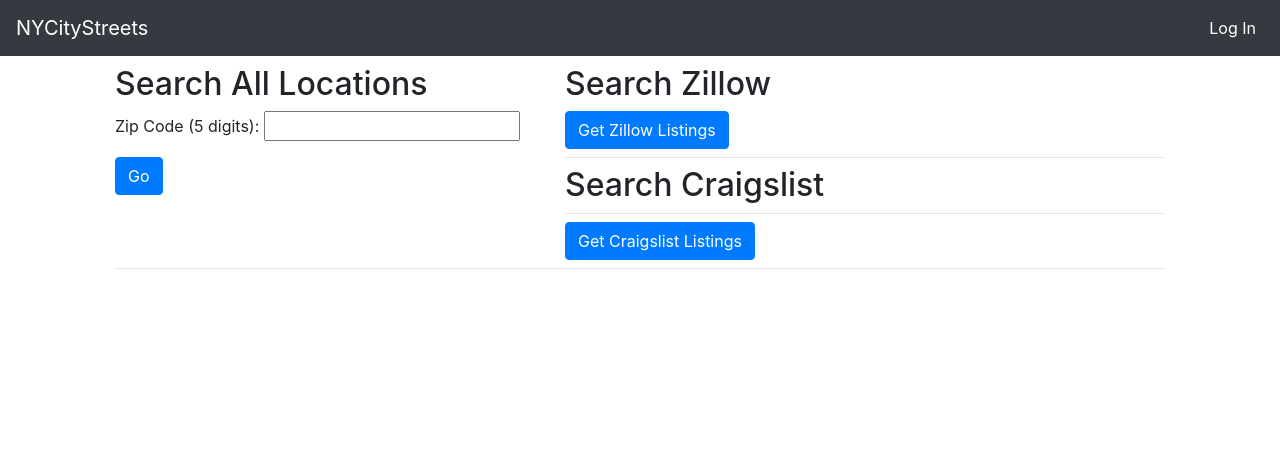
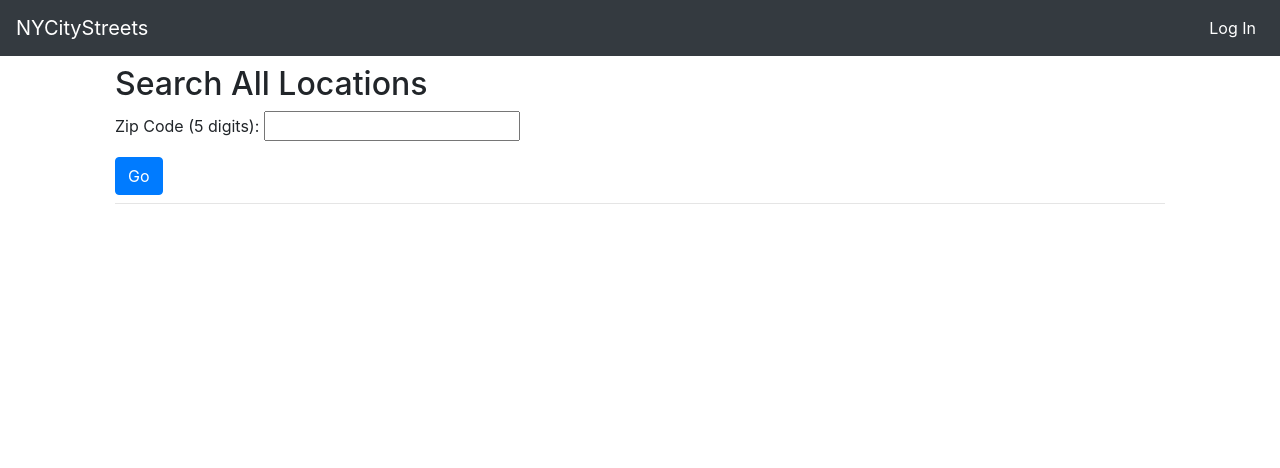
Before and after one commit to gcivil-nyu-org/fall2019-cs-gy-6063-team-five_fries, a Django app: page /search/ in a window 1280 px wide. Shown: the top 468 px of the page. Run offline with Django 3.2, Linux system fonts and the light colour scheme; some libraries are stand-ins or nearby versions.

Commit message:
Remove craigslist and zillow button from the search page

```diff
--- a/search/templates/search/search.html
+++ b/search/templates/search/search.html
@@ -25,21 +25,6 @@ $(document).ready(function(){
                             required pattern="\d*">
                         <p></p>
                         <input type="submit" class="btn btn-primary" value="Go">
-                    </form>
-                </div>
-                <div class="col-7">
-                    <h2>Search Zillow</h2>
-                    <form action="{% url 'search' %}" method="post">
-                        {% csrf_token %}
-                        {{ form|crispy }}
-                        <button type="submit" class="btn btn-primary" name="zillow">Get Zillow Listings</button>
-                    </form>
-                    <hr class="mt-0 mb-2 mt-2">
-                    <h2>Search Craigslist</h2>
-                    <hr class="mt-0 mb-2">
-                    <form action="{% url 'clist_results' %}" method="post">
-                        {% csrf_token %}
-                        <button type="submit" class="btn btn-primary" name="craigslist">Get Craigslist Listings</button>
                     </form>
                 </div>
             </div>
--- a/search/tests.py
+++ b/search/tests.py
@@ -102,8 +102,9 @@ class SearchIndexViewTests(TestCase):
         """
         response = self.client.get(reverse("search"))
         self.assertEqual(response.status_code, 200)
-        self.assertContains(response, "Get Zillow Listings")
-        self.assertContains(response, "Get Craigslist Listings")
+        self.assertContains(response, "Search All Locations")
+        self.assertContains(response, "Zip Code")
+        self.assertContains(response, "Go")
 
     @mock.patch("search.views.fetch_craigslist_housing", fetch_craigslist_housing)
     def test_search_index_with_zip(self):
--- a/search/views.py
+++ b/search/views.py
@@ -1,13 +1,11 @@
 from django.shortcuts import render
 from django.views import generic
 from django.utils import timezone
-from .forms import ZillowSearchForm
 from .models import CraigslistLocation, LastRetrievedData
 
 
 from external.nyc311 import get_311_data, get_311_statistics
 from external.craigslist import fetch_craigslist_housing
-from external.zillow import get_zillow_housing
 
 
 class CraigslistIndexView(generic.ListView):
@@ -16,17 +14,8 @@ class CraigslistIndexView(generic.ListView):
 
 
 def search(request):
-    if request.method == "POST" and "zillow" in request.POST:
-        # Because we don't have a form for Zillow anymore, temporarily hardcode address and city_state_zip
-        address = "Jay st"
-        city_state_zip = "11201"
-
-        results = get_zillow_housing(
-            address=address, zipcode=city_state_zip, show_rent_z_estimate=True
-        )
-        return render(request, "search/result.html", {"z_results": results})
     # generic zip code form post
-    elif request.method == "GET":
+    if request.method == "GET":
         timeout = False
         zip_code = request.GET.get("zipcode")
         search_data = {}
@@ -57,8 +46,7 @@ def search(request):
         )
     else:
         # render an error
-        form = ZillowSearchForm()
-        return render(request, "search/search.html", {"form": form})
+        return render(request, "search/search.html")
 
 
 def data_311(request):
```
Also changed, not shown: search/forms.py (+1 -6 lines).
